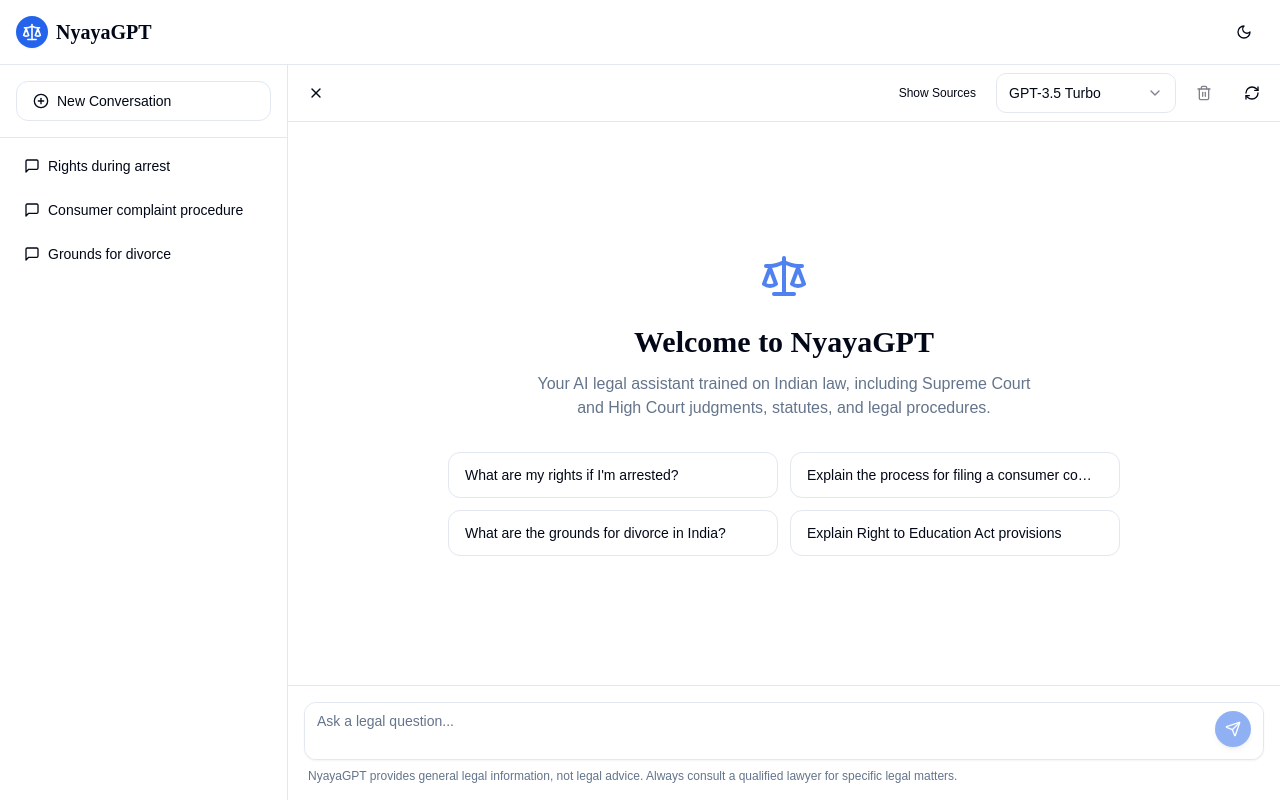
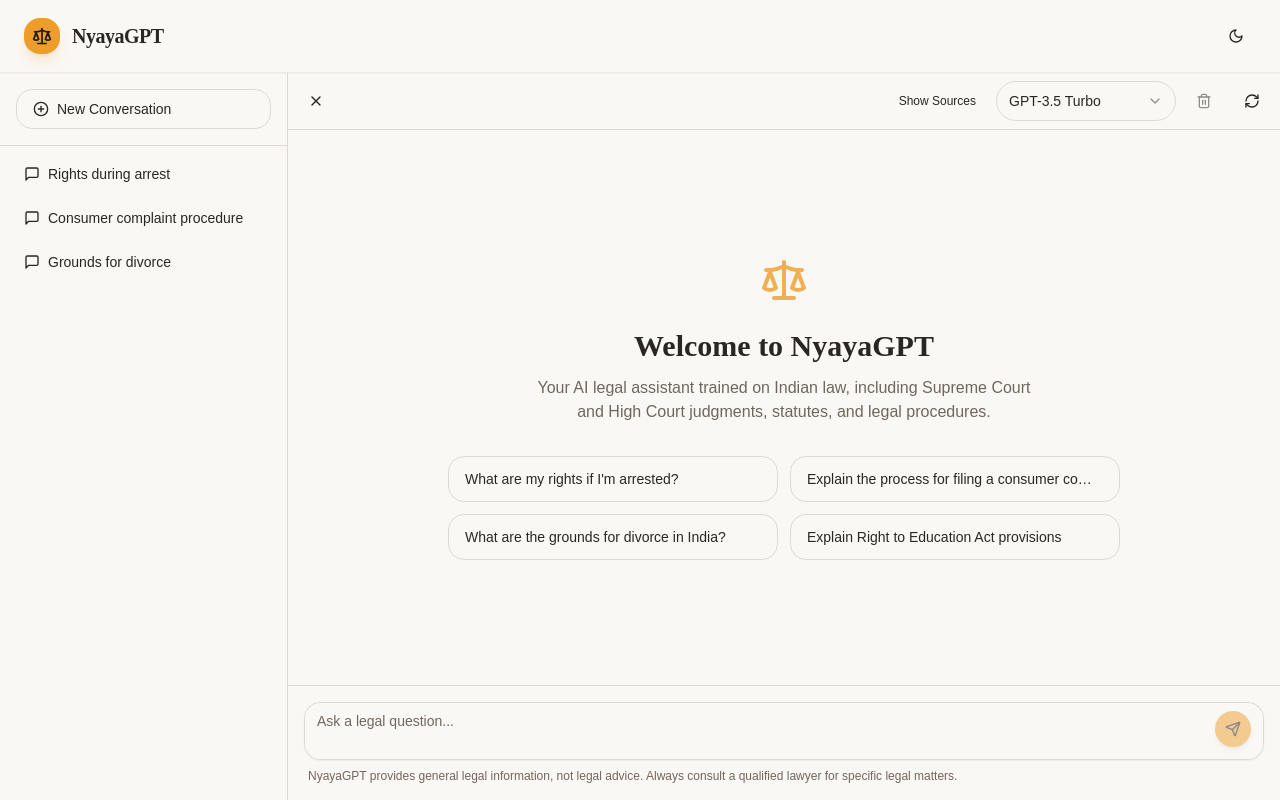
Before and after one commit to mynkchaudhry/nyaya-scribe-ai, a React (Vite) app: page / in a window 1280 px wide. Built offline with nearby package versions, Linux system fonts and the light colour scheme.

Commit message:
Refactor: Implement new theme

```diff
--- a/src/components/Header.tsx
+++ b/src/components/Header.tsx
@@ -8,20 +8,30 @@ const Header: React.FC = () => {
   const { theme, toggleTheme } = useTheme();
 
   return (
-    <header className="border-b border-border bg-background/80 backdrop-blur-md sticky top-0 z-20">
-      <div className="container max-w-full mx-auto px-4 py-3 flex items-center justify-between">
-        <div className="flex items-center space-x-2">
+    <header className="border-b border-border/50 bg-background/90 backdrop-blur-xl sticky top-0 z-20 shadow-sm">
+      <div className="container max-w-full mx-auto px-6 py-4 flex items-center justify-between">
+        <div className="flex items-center space-x-3">
           <div className="flex items-center">
-            <div className="bg-primary rounded-full p-1.5 shadow-sm">
+            <div className="bg-primary rounded-xl p-2 shadow-lg shadow-primary/20">
               <Scale className="h-5 w-5 text-primary-foreground" />
             </div>
-            <span className="ml-2 text-xl font-serif font-semibold text-foreground">NyayaGPT</span>
+            <span className="ml-3 text-xl font-serif font-semibold text-foreground tracking-tight">NyayaGPT</span>
           </div>
         </div>
 
         <div className="flex items-center">
-          <Button variant="ghost" size="icon" className="rounded-full" onClick={toggleTheme}>
-            {theme === 'dark' ? <Sun className="h-5 w-5" /> : <Moon className="h-5 w-5" />}
+          <Button
+            variant="ghost"
+            size="icon"
+            className="rounded-full hover:bg-accent hover:text-accent-foreground transition-all duration-300 hover-glow"
+            onClick={toggleTheme}
+          >
+            {theme === 'dark' ? (
+              <Sun className="h-5 w-5 transition-all" />
+            ) : (
+              <Moon className="h-5 w-5 transition-all" />
+            )}
+            <span className="sr-only">Toggle theme</span>
           </Button>
         </div>
       </div>
--- a/src/components/ThinkingAnimation.tsx
+++ b/src/components/ThinkingAnimation.tsx
@@ -30,14 +30,14 @@ const ThinkingAnimation: React.FC<ThinkingAnimationProps> = ({ className }) => {
   }, []);
 
   return (
-    <div className={cn("flex flex-col space-y-2 w-full max-w-md", className)}>
-      <div className="inline-block mb-2">
-        <div className="flex space-x-1">
+    <div className={cn("flex flex-col space-y-3 w-full max-w-md p-4", className)}>
+      <div className="inline-block mb-3">
+        <div className="flex space-x-1.5">
           {[0, 1, 2].map((dot) => (
             <div
               key={dot}
               className={cn(
-                "h-2 w-2 rounded-full bg-primary animate-pulse",
+                "h-2.5 w-2.5 rounded-full bg-primary animate-pulse",
                 dot === 0 && "animation-delay-0",
                 dot === 1 && "animation-delay-150",
                 dot === 2 && "animation-delay-300"
@@ -47,20 +47,20 @@ const ThinkingAnimation: React.FC<ThinkingAnimationProps> = ({ className }) => {
         </div>
       </div>
 
-      <div className="flex flex-col space-y-2">
+      <div className="flex flex-col space-y-3">
         {thoughts.map((thought, index) => (
           <div
             key={index}
-            className="text-sm text-muted-foreground animate-fade-in flex items-center"
+            className="text-sm text-muted-foreground animate-fade-in flex items-center bg-accent/30 p-2 pl-3 pr-4 rounded-xl"
             style={{ animationDelay: `${index * 200}ms` }}
           >
-            <div className="w-1 h-1 rounded-full bg-primary mr-2"></div>
+            <div className="w-1.5 h-1.5 rounded-full bg-primary mr-2.5"></div>
             {thought}
           </div>
         ))}
 
         {thoughts.length < thoughtSteps.length && (
-          <Skeleton className="h-4 w-32 mt-1 opacity-40" />
+          <Skeleton className="h-5 w-40 mt-1 opacity-40" />
         )}
       </div>
     </div>
--- a/src/index.css
+++ b/src/index.css
@@ -5,65 +5,67 @@
 
 @layer base {
   :root {
-    --background: 0 0% 100%;
-    --foreground: 222.2 84% 4.9%;
+    /* New light theme colors - using warm amber/gold palette */
+    --background: 40 30% 97%;
+    --foreground: 30 10% 15%;
 
-    --card: 0 0% 100%;
-    --card-foreground: 222.2 84% 4.9%;
+    --card: 40 20% 96%;
+    --card-foreground: 30 10% 15%;
 
-    --popover: 0 0% 100%;
-    --popover-foreground: 222.2 84% 4.9%;
+    --popover: 40 20% 96%;
+    --popover-foreground: 30 10% 15%;
 
-    --primary: 221 83% 53%;
-    --primary-foreground: 210 40% 98%;
+    --primary: 35 85% 55%;
+    --primary-foreground: 35 10% 10%;
 
-    --secondary: 210 40% 96.1%;
-    --secondary-foreground: 222.2 47.4% 11.2%;
+    --secondary: 30 20% 90%;
+    --secondary-foreground: 30 10% 15%;
 
-    --muted: 210 40% 96.1%;
-    --muted-foreground: 215.4 16.3% 46.9%;
+    --muted: 30 20% 90%;
+    --muted-foreground: 30 10% 40%;
 
-    --accent: 210 40% 96.1%;
-    --accent-foreground: 222.2 47.4% 11.2%;
+    --accent: 35 30% 85%;
+    --accent-foreground: 35 10% 15%;
 
     --destructive: 0 84.2% 60.2%;
-    --destructive-foreground: 210 40% 98%;
+    --destructive-foreground: 0 0% 98%;
 
-    --border: 214.3 31.8% 91.4%;
-    --input: 214.3 31.8% 91.4%;
-    --ring: 221 83% 53%;
+    --border: 30 20% 85%;
+    --input: 30 20% 85%;
+    --ring: 35 85% 55%;
 
-    --radius: 0.75rem;
+    --radius: 1.5rem;
   }
 
   .dark {
-    --background: 222.2 84% 4.9%;
-    --foreground: 210 40% 98%;
+    /* New dark theme colors - deep maroon/burgundy tones */
+    --background: 350 15% 10%;
+    --foreground: 350 10% 95%;
 
-    --card: 222.2 84% 4.9%;
-    --card-foreground: 210 40% 98%;
+    --card: 350 15% 12%;
+    --card-foreground: 350 10% 95%;
 
-    --popover: 222.2 84% 4.9%;
-    --popover-foreground: 210 40% 98%;
+    --popover: 350 15% 12%;
+    --popover-foreground: 350 10% 95%;
 
-    --primary: 217.2 91.2% 59.8%;
-    --primary-foreground: 222.2 47.4% 11.2%;
+    --primary: 350 70% 50%;
+    --primary-foreground: 350 10% 98%;
 
-    --secondary: 217.2 32.6% 17.5%;
-    --secondary-foreground: 210 40% 98%;
+    --secondary: 350 20% 20%;
+    --secondary-foreground: 350 10% 95%;
 
-    --muted: 217.2 32.6% 17.5%;
-    --muted-foreground: 215 20.2% 65.1%;
+    --muted: 350 20% 20%;
+    --muted-foreground: 350 10% 70%;
 
-    --accent: 217.2 32.6% 17.5%;
-    --accent-foreground: 210 40% 98%;
+    --accent: 350 30% 25%;
+    --accent-foreground: 350 10% 95%;
 
     --destructive: 0 62.8% 30.6%;
-    --destructive-foreground: 210 40% 98%;
+    --destructive-foreground: 0 0% 98%;
 
-    --border: 217.2 32.6% 17.5%;
-    --input: 217.2 32.6% 17.5%;
-    --ring: 224.3 76.3% 48%;
+    --border: 350 20% 25%;
+    --input: 350 20% 25%;
+    --ring: 350 70% 55%;
   }
 }
 
@@ -78,15 +80,15 @@
 }
 
 /* Custom styles for the legal app */
-@import url('https://fonts.googleapis.com/css2?family=Crimson+Pro:wght@400;500;600;700&family=Outfit:wght@300;400;500;600;700&display=swap');
+@import url('https://fonts.googleapis.com/css2?family=Spectral:wght@400;500;600;700&family=Work+Sans:wght@300;400;500;600;700&display=swap');
 
 @layer base {
   h1, h2, h3, h4, .font-serif {
-    font-family: 'Crimson Pro', serif;
+    font-family: 'Spectral', serif;
   }
 
   body {
-    font-family: 'Outfit', sans-serif;
+    font-family: 'Work Sans', sans-serif;
   }
 
   /* Animation delay utilities */
@@ -114,17 +116,17 @@
 @layer components {
   /* Custom animation for chat message appearance */
   .chat-message-appear {
-    animation: chat-message-appear 0.3s ease-out;
+    animation: chat-message-appear 0.4s cubic-bezier(0.34, 1.56, 0.64, 1);
   }
 
   @keyframes chat-message-appear {
     from {
       opacity: 0;
-      transform: translateY(10px);
+      transform: translateY(12px) scale(0.98);
     }
     to {
       opacity: 1;
-      transform: translateY(0);
+      transform: translateY(0) scale(1);
     }
   }
 
@@ -132,7 +134,7 @@
   @keyframes pulse {
     0%, 100% {
       opacity: 0.5;
-      transform: scale(0.8);
+      transform: scale(0.85);
     }
     50% {
       opacity: 1;
@@ -148,7 +150,7 @@
 /* Enhanced animations */
 @keyframes slide-in-right {
   from {
-    transform: translateX(100%);
+    transform: translateX(120%);
     opacity: 0;
   }
   to {
@@ -158,12 +160,12 @@
 }
 
 .animate-slide-in-right {
-  animation: slide-in-right 0.3s ease-out forwards;
+  animation: slide-in-right 0.4s cubic-bezier(0.34, 1.56, 0.64, 1) forwards;
 }
 
 @keyframes scale-up {
   from {
-    transform: scale(0.95);
+    transform: scale(0.92);
     opacity: 0;
   }
   to {
@@ -173,19 +175,31 @@
 }
 
 .animate-scale-up {
-  animation: scale-up 0.2s ease-out forwards;
+  animation: scale-up 0.35s cubic-bezier(0.34, 1.56, 0.64, 1) forwards;
 }
 
-/* Glass morphism effects */
+/* New glass morphism effects */
 .glass-panel {
-  @apply bg-background/70 backdrop-blur-md border border-white/10;
+  @apply bg-background/80 backdrop-blur-lg border border-border/40 shadow-lg;
 }
 
 /* Button hover effects */
-.hover-grow {
-  transition: transform 0.2s ease;
+.hover-glow {
+  transition: all 0.3s ease;
 }
 
-.hover-grow:hover {
-  transform: scale(1.05);
+.hover-glow:hover {
+  @apply shadow-lg shadow-primary/25;
+  transform: translateY(-2px);
 }
+
+/* Custom pattern backgrounds */
+.pattern-grid {
+  background-image: radial-gradient(circle, var(--tw-shadow-color) 1px, transparent 1px);
+  background-size: 24px 24px;
+}
+
+.pattern-dots {
+  background-image: radial-gradient(var(--tw-shadow-color) 2px, transparent 2px);
+  background-size: 24px 24px;
+}
--- a/tailwind.config.ts
+++ b/tailwind.config.ts
@@ -13,19 +13,19 @@ export default {
   theme: {
     container: {
       center: true,
-      padding: '2rem',
+      padding: '2.5rem',
       screens: {
         'sm': '640px',
         'md': '768px',
         'lg': '1024px',
         'xl': '1280px',
-        '2xl': '1400px'
+        '2xl': '1440px'
       }
     },
     extend: {
       fontFamily: {
-        serif: ['Crimson Pro', 'serif'],
-        sans: ['Outfit', 'sans-serif'],
+        serif: ['Spectral', 'serif'],
+        sans: ['Work Sans', 'sans-serif'],
       },
       colors: {
         border: "hsl(var(--border))",
@@ -63,9 +63,16 @@ export default {
         },
       },
       borderRadius: {
+        'xl': '1rem',
+        '2xl': '1.25rem',
+        '3xl': '1.5rem',
         lg: 'var(--radius)',
-        md: 'calc(var(--radius) - 2px)',
-        sm: 'calc(var(--radius) - 4px)'
+        md: 'calc(var(--radius) - 0.25rem)',
+        sm: 'calc(var(--radius) - 0.5rem)'
+      },
+      boxShadow: {
+        'glow': '0 0 20px var(--shadow-color)',
+        'soft': '0 5px 15px rgba(0,0,0,0.05)'
       },
       keyframes: {
         "accordion-down": {
@@ -112,6 +119,10 @@ export default {
           "0%": { transform: "scale(1)", opacity: "1" },
           "50%": { transform: "scale(1.1)", opacity: "0.5" },
           "100%": { transform: "scale(1)", opacity: "1" }
+        },
+        "float": {
+          "0%, 100%": { transform: "translateY(0)" },
+          "50%": { transform: "translateY(-5px)" }
         }
       },
       animation: {
@@ -122,7 +133,8 @@ export default {
         "slide-in-right": "slide-in-right 0.3s ease-out",
         "slide-out-right": "slide-out-right 0.3s ease-out",
         "scale-up": "scale-up 0.2s ease-out",
-        "pulse-ping": "pulse-ping 1.5s cubic-bezier(0, 0, 0.2, 1) infinite"
+        "pulse-ping": "pulse-ping 1.5s cubic-bezier(0, 0, 0.2, 1) infinite",
+        "float": "float 3s ease-in-out infinite"
       },
       transitionDelay: {
         '0': '0ms',
```
